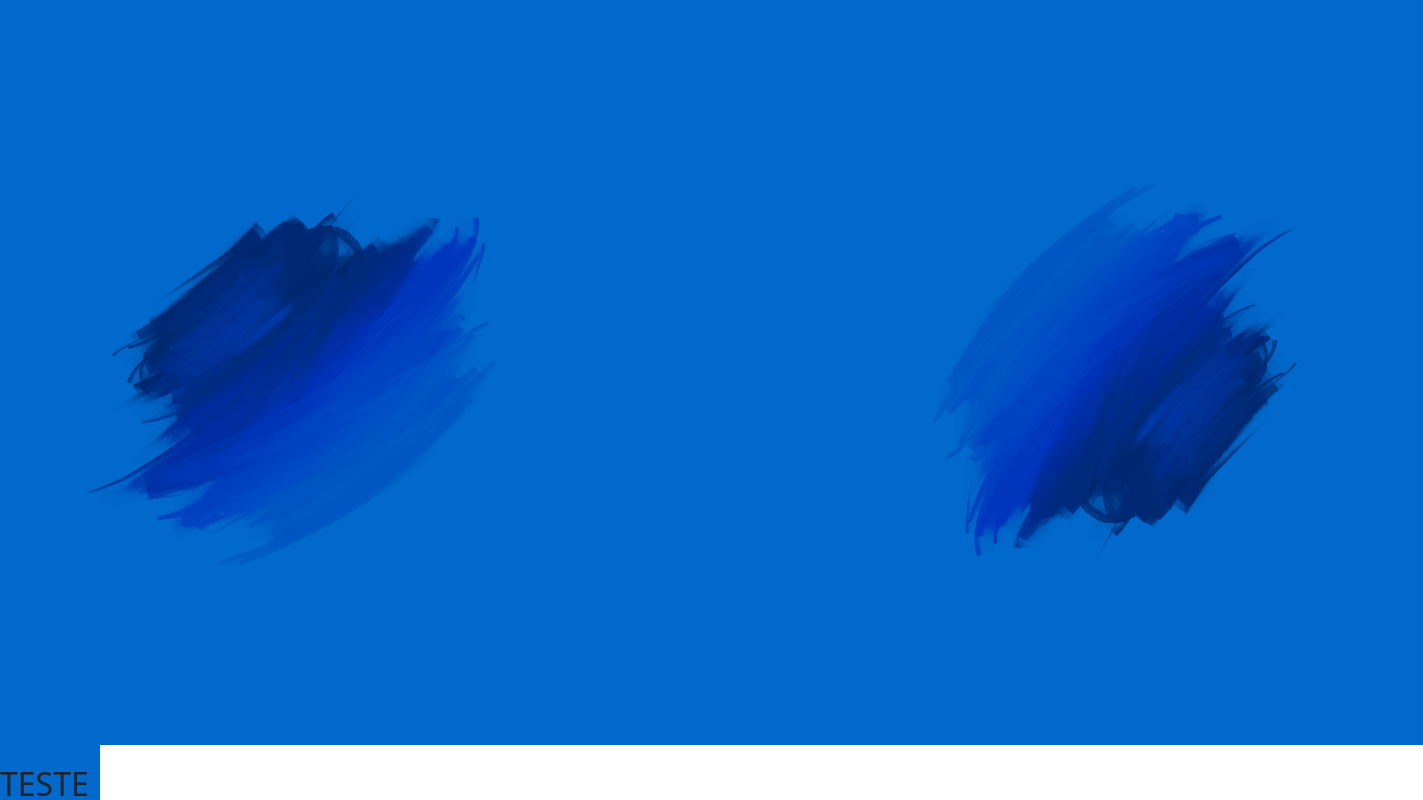
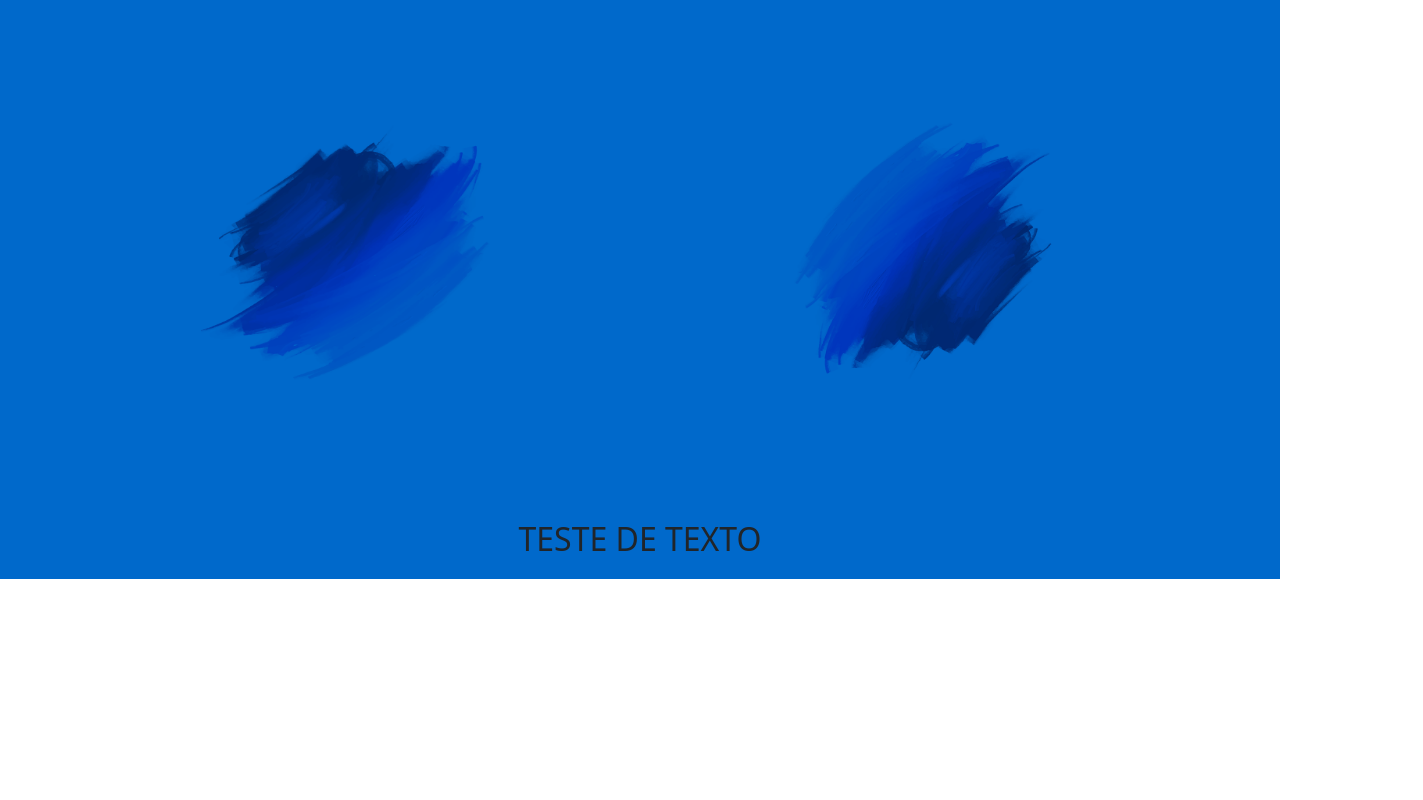
Before and after one commit to JudisP/mente-sucesso, a React (Vite) app: page / in a window 1280 px wide. Shown: the top 800 px of the page, 1423 px wide, since content can reach past the window. Built offline with nearby package versions, Linux system fonts and the light colour scheme.

Commit message:
Alinhando o Background da página de Manutenção

```diff
--- a/src/pages/Construcao.jsx
+++ b/src/pages/Construcao.jsx
@@ -1,14 +1,14 @@
-import { Container } from "reactstrap"
+// import { Container } from "reactstrap"
 import background from "../assets/backgroundConstrucao.png"
 
 
 export function Construcao() {
   return (
-      <Container className="m-0 p-0">
+      // <Container className="container-principal-construcao m-0 p-0">
         <div className="background-construcao">
         <img src={background} className="imagem" alt="Imagem de Fundo da Página de Construção" />
         <h1 className="screen-xs">TESTE DE TEXTO</h1>
         </div>
-      </Container>
+      // </Container>
   )
 }
--- a/src/scss/containers/construcao.scss
+++ b/src/scss/containers/construcao.scss
@@ -1,9 +1,18 @@
+// .container-principal-construcao {
+//     width: 100%;
+//     background-color: red;
+
+
+// }
 .background-construcao {
-    width: 100px;
+    width: 100%;
     background-color: #0069cb;
 
+    display: grid;
+    place-items: center;
+
     .imagem {
-        width: 1423px;
-        height: 745px;
+        width: 1000px;
+        height: 500px;
     }
 }
```
